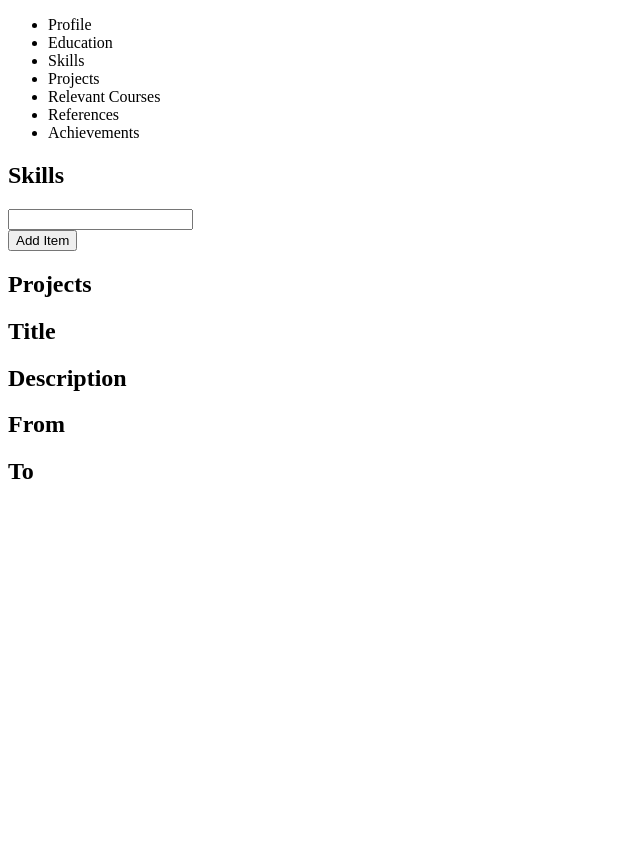
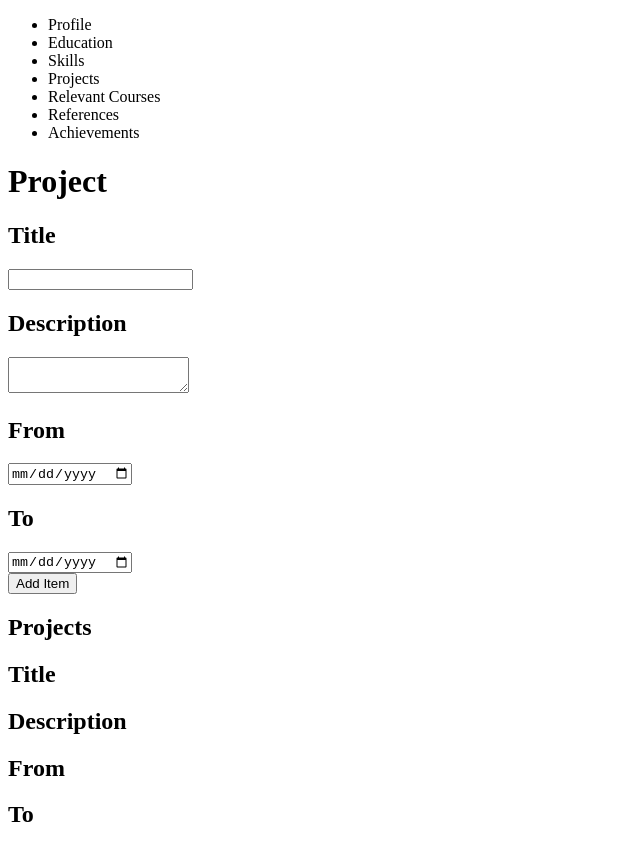
Before and after one commit to KBoohene/resume-builder, a React (Create React App) app: page / in a window 1280 px wide. Shown: the whole page, without its empty margins (0-640 px from the left). Before the commit the page ends 800 px from the top, so only its background shows below. Built offline with nearby package versions, Linux system fonts and the light colour scheme.

Commit message:
Moved section Types to shared folder

```diff
--- a/src/components/ResumeBoard/ResumeBoard.tsx
+++ b/src/components/ResumeBoard/ResumeBoard.tsx
@@ -3,7 +3,7 @@ import Education from './Sections/Education';
 import Profile from './Sections/Profile';
 import Skills from './Sections/Skills';
 import Course from './Sections/Course';
-import { SectionInterface, SectionType } from '../ResumeSections/Types';
+import { SectionInterface, SectionType } from '../../data/Types';
 import Projects from './Sections/Projects';
 import Work from './Sections/Work';
 
--- a/src/components/ResumeSections/ResumeSections.tsx
+++ b/src/components/ResumeSections/ResumeSections.tsx
@@ -1,5 +1,5 @@
 import React from 'react';
-import { SectionInterface, SectionType } from './Types';
+import { SectionInterface, SectionType } from '../../data/Types';
 import EducationForm from './Education/EducationForm';
 import AchievementsForm from './Achievements/AchievementsForm';
 import ProfileForm from './Profile/ProfileForm';
@@ -8,7 +8,9 @@ import SkillsForm from './Skills/SkillsForm';
 import RelevantCoursesForm from './RelevantCourses/RelevantCoursesForm';
 import WorkForm from './WorkExperience/WorkForm';
 
-const ResumeSections = ({ section = SectionType.skills }: SectionInterface) => {
+const ResumeSections = ({
+  section = SectionType.projects,
+}: SectionInterface) => {
   return (
     <div>
       {section === SectionType.profile && <ProfileForm />}
```
Also changed, not shown: src/data/Types.ts (renamed from src/components/ResumeSections/Types.ts).
